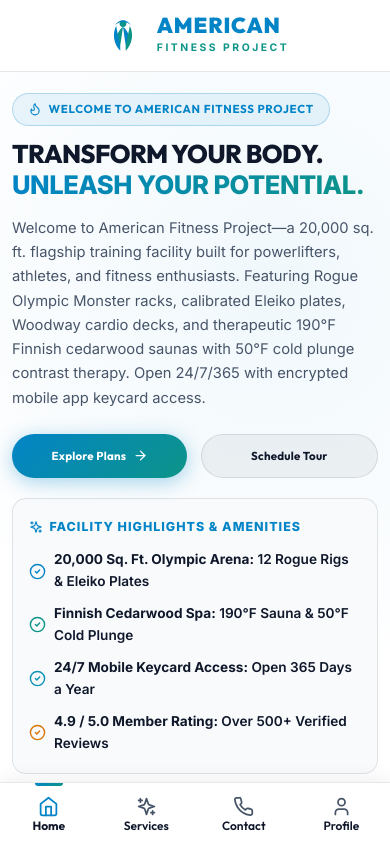
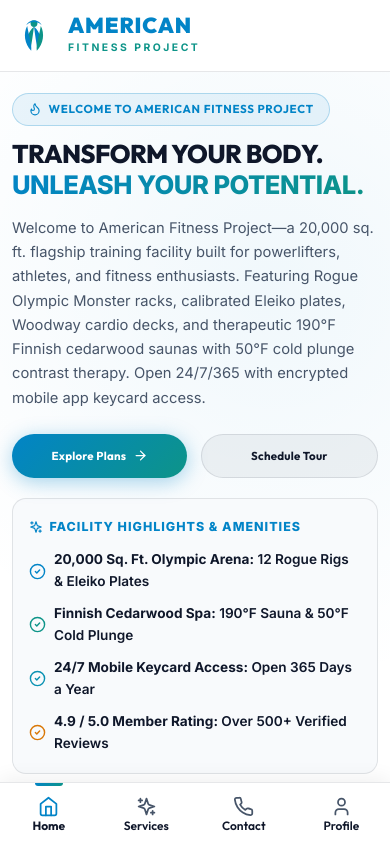
Before and after one commit to msrinu94910-a11y/american-fitness-gym, a React (Vite) app in the folder client/: page / in a window 390 px wide. Shown: the top 844 px of the page. Built offline with nearby package versions, Linux system fonts and the light colour scheme.

Commit message:
Complete American Fitness Gym project with responsive web app, bottom navigation bar, services page, and clean UI

```diff
--- a/client/src/components/common/BrandLogo.jsx
+++ b/client/src/components/common/BrandLogo.jsx
@@ -2,7 +2,7 @@
 
 export default function BrandLogo({ size = 44, showText = true }) {
   return (
-    <div style={{ display: 'inline-flex', alignItems: 'center', justifyContent: 'center', gap: '0.75rem' }}>
+    <div style={{ display: 'inline-flex', alignItems: 'center', justifyContent: 'flex-start', gap: '0.75rem' }}>
       <svg
         width={size}
         height={size}
--- a/client/src/index.css
+++ b/client/src/index.css
@@ -392,22 +392,22 @@
 }
 
 @media (max-width: 1024px) {
-  /* Center Brand Logo in Top Header Bar on Mobile Viewports */
+  /* Left Align Brand Logo in Top Header Bar on Mobile Viewports */
   .top-header-container {
     display: flex !important;
-    justify-content: center !important;
+    justify-content: flex-start !important;
     align-items: center !important;
-    text-align: center !important;
+    text-align: left !important;
     width: 100% !important;
   }
 
   .mobile-brand-logo-wrap {
     display: flex !important;
-    justify-content: center !important;
+    justify-content: flex-start !important;
     align-items: center !important;
-    width: 100% !important;
-    margin: 0 auto !important;
-    text-align: center !important;
+    width: auto !important;
+    margin: 0 !important;
+    text-align: left !important;
   }
 
   /* Hide Desktop Top Navbar Links & Action Buttons on Mobile View */
```
